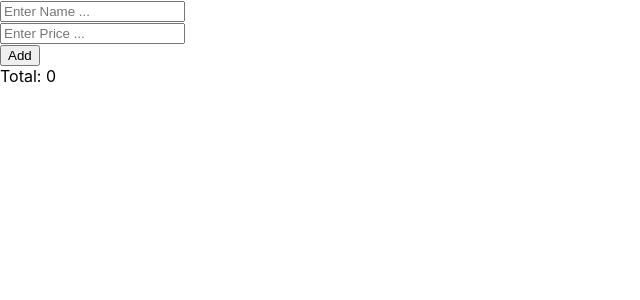
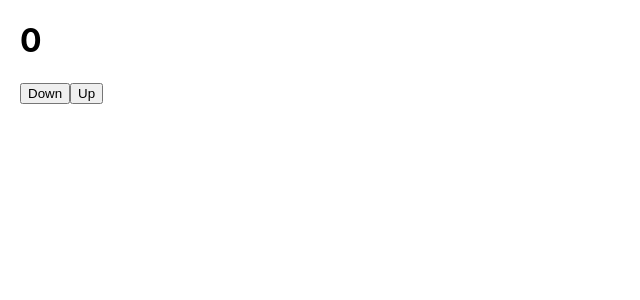
Before and after one commit to hoapng/react_f8, a React (Create React App) app: page / in a window 1280 px wide. Shown: the top 300 px of the page, without its empty margins (0-640 px from the left). Built offline with nearby package versions, Linux system fonts and the light colour scheme.

Commit message:
useReducer hook

```diff
--- a/src/App.js
+++ b/src/App.js
@@ -1,54 +1,35 @@
-import { useState, useRef, useMemo } from "react";
+import { useReducer } from "react";
+
+//init state
+const initState = 0;
+
+//action
+const UP_ACTION = 'up'
+const DOWN_ACTION = 'down'
+
+//reducer
+const reducer = (state, action)=>{
+  console.log('check')
+  switch(action){
+    case UP_ACTION:
+      return state +1
+    case DOWN_ACTION:
+      return state -1
+    default:
+      throw new Error('Invalid')
+  }
+}
+
 function App() {
-  const [name, setName] = useState("");
-  const [price, setPrice] = useState("");
-  const [products, setProducts] = useState([]);
-  const nameRef = useRef()
-
-  const handleSubmit = () => {
-    setProducts([...products,{
-      name,
-      price: +price
-    }])
-    setName('')
-    setPrice('')
-
-    nameRef.current.focus()
-  };
-  const total = useMemo(() => {
-    const result = products.reduce((result, prod) => {
-      console.log('Tinh')
-      return result + prod.price},0)
-      return result
-  },[products])
+  const [count, dispatch] = useReducer(reducer, initState)
 
   return (
-    <div>
-      <input
-        ref={nameRef}
-        placeholder="Enter Name ..."
-        value={name}
-        onChange={(e) => setName(e.target.value)}
-      />
-      <br />
-      <input
-        placeholder="Enter Price ..."
-        value={price}
-        onChange={(e) => setPrice(e.target.value)}
-      />
-      <br />
-      <button onClick={handleSubmit}>Add</button>
-      <br />
-      Total: {total}
-      <ul>
-        {products.map((product, index) => (
-          <li key={index}>
-            {product.name} - {product.price}
-          </li>
-        ))}
-      </ul>
+    <div style={{ padding: '0 20px' }}>
+      <h1>{count}</h1>
+      <button onClick={()=>dispatch(DOWN_ACTION)}>Down</button>
+      <button onClick={()=>dispatch(UP_ACTION)}>Up</button>
     </div>
-  );
+    )
 }
 
 export default (App);
```
